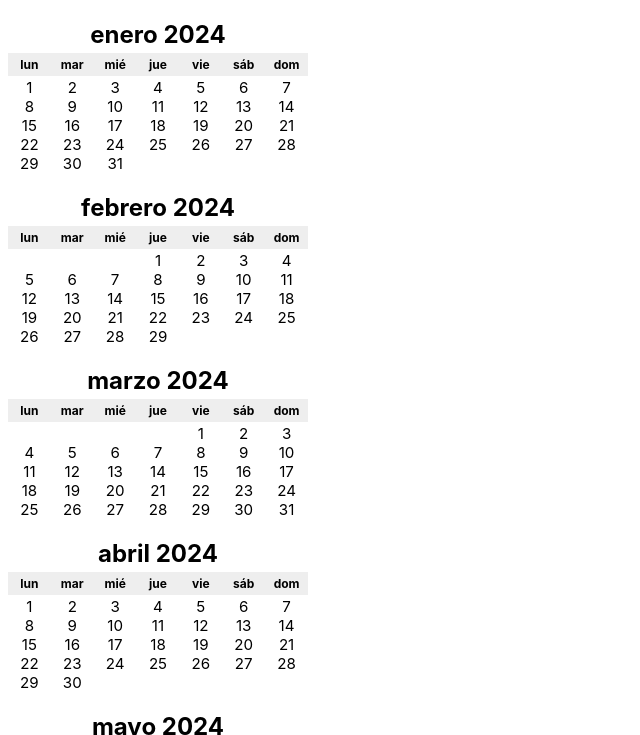
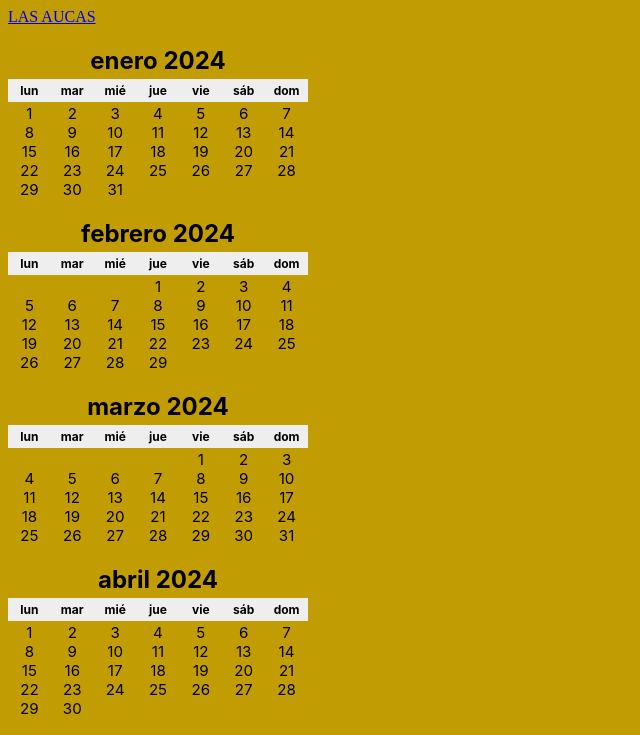
Before and after one commit to CodeSystem2022/ElPaso_Ecomerce, a website: page Calendario/indexCalendario.html in a window 1280 px wide. Shown: the top 735 px of the page, without its empty margins (0-640 px from the left). Drawn offline with Linux system fonts and the light colour scheme.

Commit message:
Button Page Inicio- Fechas disponibles

```diff
--- a/Calendario/estilos.css
+++ b/Calendario/estilos.css
@@ -1,3 +1,7 @@
+
+body{
+    background: rgb(194, 156, 3);
+}
 div {
     text-align: center;
     width: 300px;
--- a/Calendario/indexCalendario.html
+++ b/Calendario/indexCalendario.html
@@ -7,6 +7,10 @@
     <title>Calendario</title>
 </head>
 <body>
+    <header>
+        <a href="/index1.html" class="logo">LAS AUCAS</a>
+
+      </header>
 
 
 <div></div>
```
Also changed, not shown: Reservas/images/dummy-mapa.jpg (deleted), Reservas/images/ico1.png (deleted), Reservas/images/ico2.png (deleted), Reservas/images/ico3.png (deleted).
